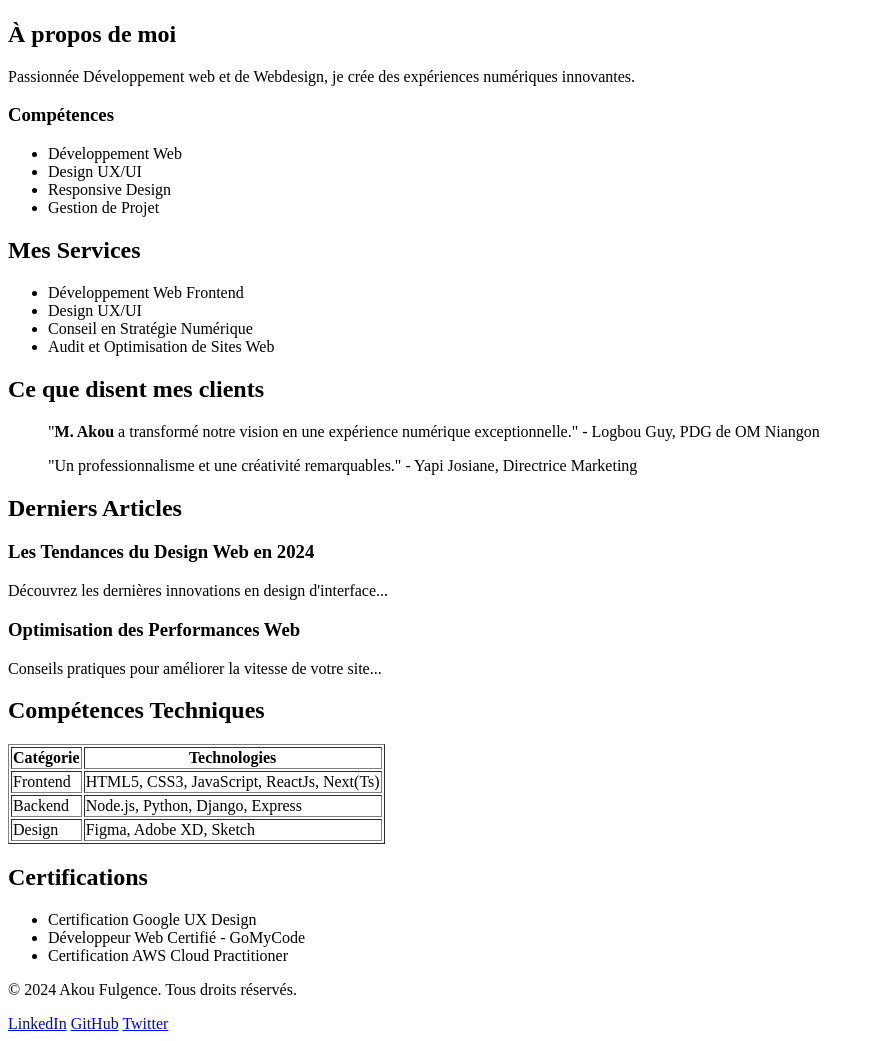
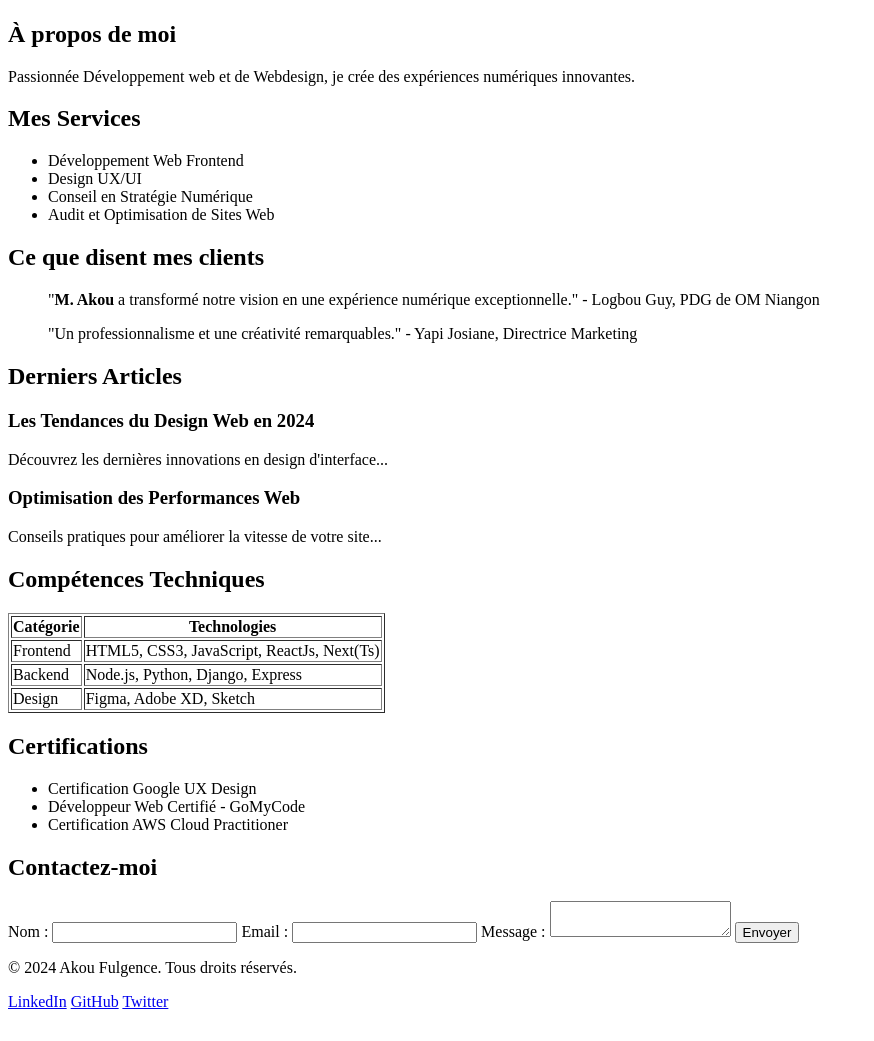
Before and after one commit to fulgenceBeugre/Html-Project, a plain HTML site: page Projet-html/index.html in a window 1280 px wide. Shown: the part 379-1420 px from the top of the page, without its empty margins (0-874 px from the left). After the commit the page ends 1398 px from the top, so only its background shows below. Drawn offline with Linux system fonts and the light colour scheme.

Commit message:
Projet html 1

```diff
--- a/Projet-html/index.html
+++ b/Projet-html/index.html
@@ -4,34 +4,6 @@
     <meta charset="UTF-8" />
     <meta name="viewport" content="width=device-width, initial-scale=1.0" />
     <title>Portfolio de Akou Fulgence</title>
-    <!-- <style>
-      body {
-        font-family: Arial, sans-serif;
-        line-height: 1.6;
-        margin: 0;
-        padding: 0;
-      }
-      nav {
-        background-color: #333;
-        color: white;
-        padding: 1rem;
-        text-align: center;
-      }
-      nav a {
-        color: white;
-        text-decoration: none;
-        margin: 0 15px;
-      }
-      section {
-        padding: 2rem;
-      }
-      footer {
-        background-color: #333;
-        color: white;
-        text-align: center;
-        padding: 1rem;
-      }
-    </style> -->
   </head>
   <body>
     <!-- Navigation -->
@@ -64,14 +36,6 @@
         Passionnée Développement web et de Webdesign, je crée des expériences
         numériques innovantes.
       </p>
-
-      <h3>Compétences</h3>
-      <ul>
-        <li>Développement Web</li>
-        <li>Design UX/UI</li>
-        <li>Responsive Design</li>
-        <li>Gestion de Projet</li>
-      </ul>
     </section>
 
     <!-- Section Services -->
@@ -144,6 +108,23 @@
       </ul>
     </section>
 
+    <!-- Section Contact -->
+    <section id="contact">
+      <h2>Contactez-moi</h2>
+      <form>
+        <label for="name">Nom :</label>
+        <input type="text" id="name" name="name" required />
+
+        <label for="email">Email :</label>
+        <input type="email" id="email" name="email" required />
+
+        <label for="message">Message :</label>
+        <textarea id="message" name="message" required></textarea>
+
+        <button type="submit">Envoyer</button>
+      </form>
+    </section>
+
     <!-- Sections le Footer -->
     <footer>
       <p>&copy; 2024 Akou Fulgence. Tous droits réservés.</p>
```
